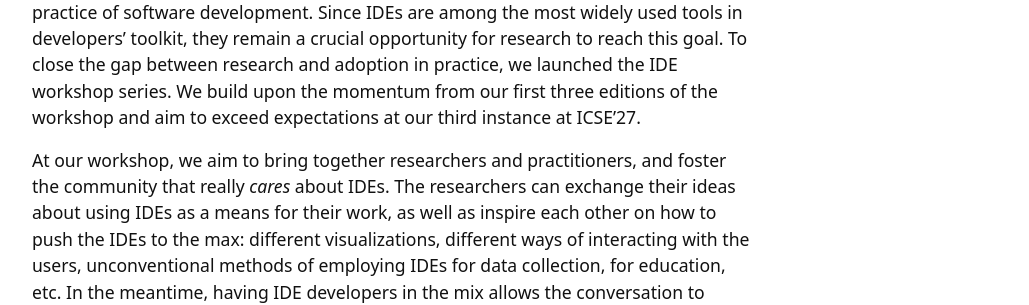
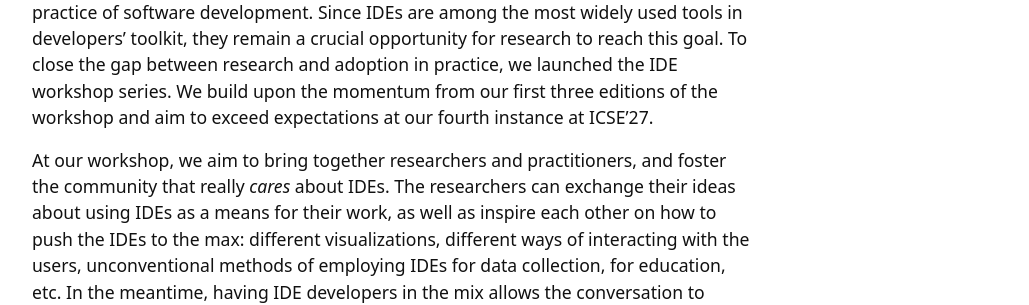
Before and after one commit to ide-workshop/ide-workshop.github.io, a Jekyll site: the page built from index.md, in a window 1280 px wide and 900 px high, scrolled down 864 px. Shown: the part 313-618 px from the top of the window, without its empty margins (245-1274 px from the left). Built offline with Jekyll 4.4.1, drawn with Linux system fonts in a browser that asks for light colours; some of the changed text lies outside the part shown.

Commit message:
Fixing more mishaps

```diff
--- a/index.md
+++ b/index.md
@@ -37,7 +37,7 @@ it is challenging for research to move beyond papers into the everyday practice
 Since IDEs are among the most widely used tools in developers’ toolkit, they remain a crucial opportunity
 for research to reach this goal. To close the gap between research and adoption in practice,
 we launched the IDE workshop series. We build upon the momentum from our first three editions of the workshop and aim
-to exceed expectations at our third instance at ICSE'27.
+to exceed expectations at our fourth instance at ICSE'27.
 
 At our workshop, we aim to bring together researchers and practitioners, and foster the community that really _cares_
 about IDEs. The researchers can exchange their ideas about using IDEs as a means for their work, as well as
```
Also changed, not shown: other parts of index.md (+1 -1 lines).
